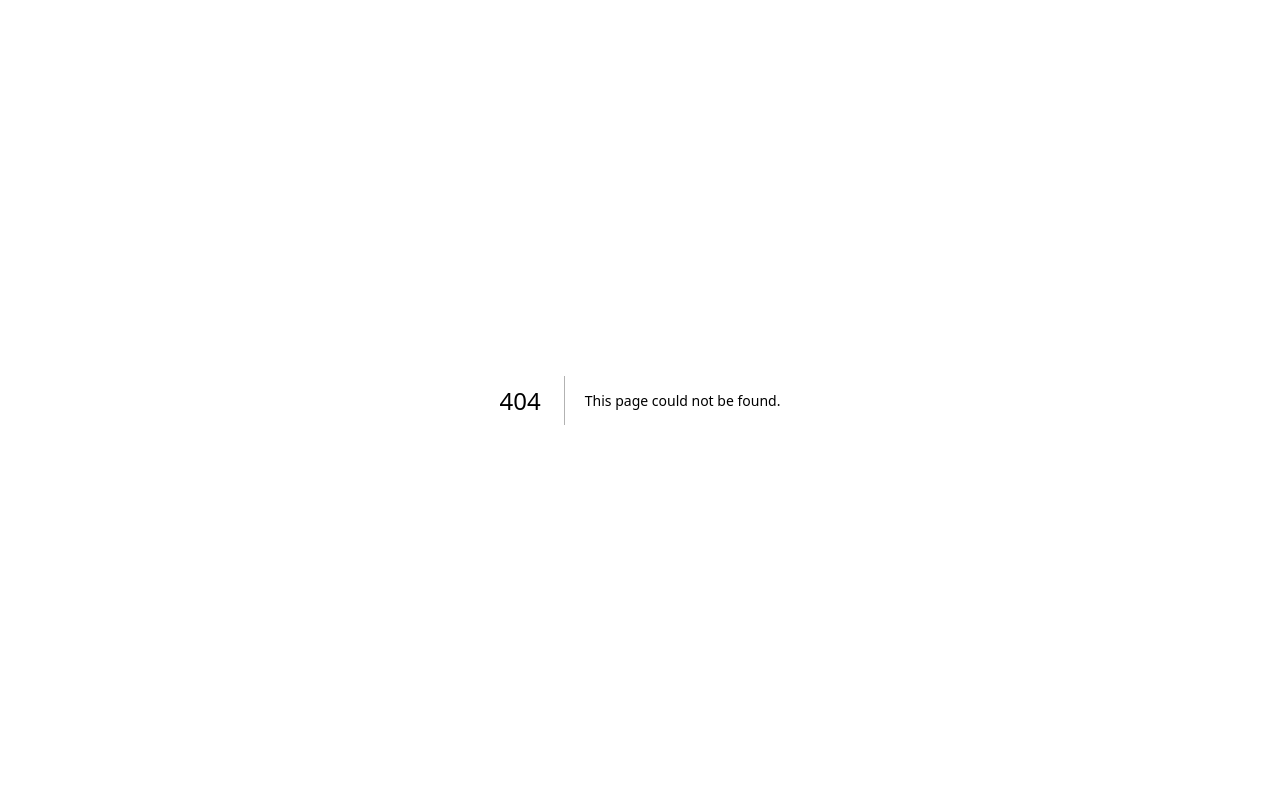
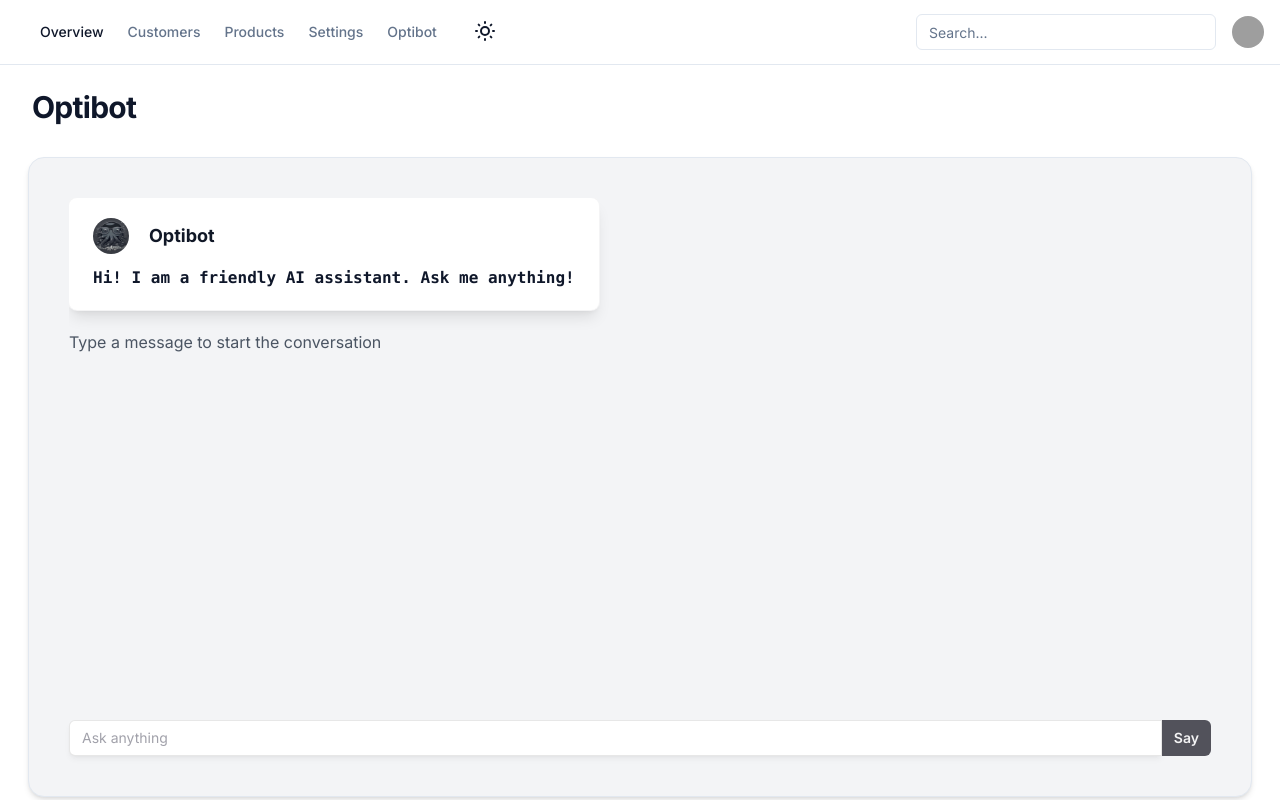
Before and after one commit to choopk/optistock, a Next.js app: page /optibot in a window 1280 px wide. Before the commit this address had no page. Built offline with nearby package versions, Linux system fonts and the light colour scheme; grey boxes are pictures that could not be loaded.

Commit message:
Moved chatbot to dedicated page Improved chatbot scrolling Improved chatbot design Fixed unused path

```diff
--- a/components/chat-line.tsx
+++ b/components/chat-line.tsx
@@ -46,36 +46,38 @@ export function ChatLine({ role = "assistant", content }: ChatGPTMessage) {
   if (!content) {
     return null;
   }
-  const formatteMessage = convertNewLines(content);
+  const formattedMessage = convertNewLines(content);
 
   return (
     <div
       className={
-        role != "assistant" ? "float-right clear-both" : "float-left clear-both"
+        role != "assistant"
+          ? "float-right clear-both ml-[10%]"
+          : "float-left clear-both mr-[10%]"
       }
     >
       <BalancerWrapper>
-        <div className="float-right mb-5 rounded-lg bg-white px-4 py-5 shadow-lg ring-1 ring-zinc-100 sm:px-6">
+        <div className="float-right mb-5 rounded-lg bg-white px-4 py-5 shadow-lg ring-1 ring-zinc-100 dark:bg-gray-800 dark:ring-gray-800 sm:px-6">
           <div className="flex space-x-3">
             <div className="flex-1 gap-4">
-              <p className="font-large text-xxl text-gray-900 flex items-center space-x-2">
-                <a href="#" className="hover:underline">
-                  {role == "assistant" ? "Optibot" : "You"}
-                </a>
+              <p className="font-large text-xxl mb-3 flex items-center space-x-2 text-gray-900">
                 {role == "assistant" && (
-                  <Avatar className="h-9 w-9">
+                  <Avatar className="mr-3 h-9 w-9">
                     <AvatarImage src="/avatars/optibot.png" alt="Avatar" />
                     <AvatarFallback>OP</AvatarFallback>
                   </Avatar>
                 )}
+                <span className="text-lg font-bold dark:text-white">
+                  {role == "assistant" ? "Optibot" : "You"}
+                </span>
               </p>
               <p
                 className={clsx(
-                  "text ",
-                  role == "assistant" ? "font- font-semibold " : "text-gray-400"
+                  "text font-semibold ",
+                  role == "assistant" ? "font-mono" : ""
                 )}
               >
-                {formatteMessage}
+                {formattedMessage}
               </p>
             </div>
           </div>
--- a/components/chat.tsx
+++ b/components/chat.tsx
@@ -14,12 +14,13 @@ export const initialMessages: ChatGPTMessage[] = [
 ];
 
 const InputMessage = ({ input, setInput, sendMessage }: any) => (
-  <div className="clear-both mt-6 flex">
+  <div className="clear-both flex">
     <input
       type="text"
       aria-label="chat input"
       required
-      className="min-w-0 flex-auto appearance-none rounded-md border border-zinc-900/10 bg-white px-3 py-[calc(theme(spacing.2)-1px)] shadow-md shadow-zinc-800/5 placeholder:text-zinc-400 focus:border-teal-500 focus:outline-none focus:ring-4 focus:ring-teal-500/10 sm:text-sm"
+      className="min-w-0 flex-auto appearance-none rounded-l-md border border-zinc-900/10 bg-white px-3 py-[calc(theme(spacing.2)-1px)] shadow-md shadow-zinc-800/5 placeholder:text-zinc-400 focus:border-teal-500 focus:outline-none focus:ring-4 focus:ring-teal-500/10 dark:bg-gray-300 dark:text-black dark:placeholder:text-zinc-500 sm:text-sm"
+      placeholder="Ask anything"
       value={input}
       onKeyDown={(e) => {
         if (e.key === "Enter") {
@@ -33,7 +34,7 @@ const InputMessage = ({ input, setInput, sendMessage }: any) => (
     />
     <Button
       type="submit"
-      className="ml-4 flex-none"
+      className="flex-none rounded-l-none"
       onClick={() => {
         sendMessage(input);
         setInput("");
@@ -60,11 +61,7 @@ export function Chat() {
   }, [cookie, setCookie]);
 
   useEffect(() => {
-    if (endOfMessagesRef.current) {
-      if (loading) {
-        endOfMessagesRef.current.scrollIntoView({ behavior: "smooth" });
-      }
-    }
+    endOfMessagesRef.current?.scrollIntoView({ behavior: "smooth" });
   }, [messages, loading]);
 
   // send message to API /api/chat endpoint
@@ -121,8 +118,8 @@ export function Chat() {
   };
 
   return (
-    <div className="flex h-[500px] flex-col overflow-y-auto rounded-2xl lg:border lg:p-6 bg-white shadow-md border border-coolGray-300 ml-7 mr-7 dark:bg-gray-800 dark:text-gray-300 dark:border-gray-700">
-      <ScrollArea className="flex-grow p-4 dark:bg-gray-900">
+    <div className="border-coolGray-300 ml-7 mr-7 flex h-[800px] max-h-[80vh] flex-col overflow-y-auto rounded-2xl border bg-gray-100 shadow-md dark:border-gray-700 dark:bg-gray-800 dark:bg-gray-900 dark:text-gray-300 lg:border lg:p-6">
+      <ScrollArea className="flex-grow p-4">
         {messages.map(({ content, role }, index) => (
           <ChatLine key={index} role={role} content={content} />
         ))}
@@ -132,9 +129,9 @@ export function Chat() {
             Type a message to start the conversation
           </span>
         )}
-        <div ref={endOfMessagesRef} />
+        <div className="clear-both" ref={endOfMessagesRef} />
       </ScrollArea>
-      <div className="bg-gray-100 p-4 dark:bg-gray-800">
+      <div className="rounded-2xl p-4">
         <InputMessage
           input={input}
           setInput={setInput}
--- a/components/main-nav.tsx
+++ b/components/main-nav.tsx
@@ -1,7 +1,7 @@
-import Link from "next/link"
+import Link from "next/link";
 
-import { cn } from "@/lib/utils"
-import { ThemeToggle } from "@/components/theme-toggle"
+import { cn } from "@/lib/utils";
+import { ThemeToggle } from "@/components/theme-toggle";
 
 export function MainNav({
   className,
@@ -19,24 +19,30 @@ export function MainNav({
         Overview
       </Link>
       <Link
-                href="/examples/dashboard"
+        href="/"
         className="text-sm font-medium text-muted-foreground transition-colors hover:text-primary"
       >
         Customers
       </Link>
       <Link
-                href="/examples/dashboard"
+        href="/"
         className="text-sm font-medium text-muted-foreground transition-colors hover:text-primary"
       >
         Products
       </Link>
       <Link
-                href="/examples/dashboard"
+        href="/"
         className="text-sm font-medium text-muted-foreground transition-colors hover:text-primary"
       >
         Settings
       </Link>
+      <Link
+        href="/optibot"
+        className="text-sm font-medium text-muted-foreground transition-colors hover:text-primary"
+      >
+        Optibot
+      </Link>
       <ThemeToggle />
     </nav>
-    )
+  );
 }
--- a/src/pages/index.tsx
+++ b/src/pages/index.tsx
@@ -1,28 +1,28 @@
 import Head from "next/head";
 import React from "react";
-import { Activity, CreditCard, DollarSign, Download, Users } from "lucide-react"
-import { Button } from "@/components/ui/button"
+import {
+  Activity,
+  CreditCard,
+  DollarSign,
+  Download,
+  Users,
+} from "lucide-react";
+import { Button } from "@/components/ui/button";
 import {
   Card,
   CardContent,
   CardDescription,
   CardHeader,
   CardTitle,
-} from "@/components/ui/card"
-import {
-  Chat
-} from "@/components/chat"
-import Link from 'next/link'
-import { Tabs, TabsContent, TabsList, TabsTrigger } from "@/components/ui/tabs"
-import { CalendarDateRangePicker } from "@/components/date-range-picker"
-import { Overview } from "@/components/overview"
-import { Inventory } from "@/components/inventory"
+} from "@/components/ui/card";
+import Link from "next/link";
+import { Tabs, TabsContent, TabsList, TabsTrigger } from "@/components/ui/tabs";
+import { CalendarDateRangePicker } from "@/components/date-range-picker";
+import { Overview } from "@/components/overview";
+import { Inventory } from "@/components/inventory";
 import PublicLayout from "@/components/layouts/PublicLayout";
 
-
-
 export default function Home() {
-
   return (
     <React.Fragment>
       <Head>
@@ -127,9 +127,7 @@ export default function Home() {
                 <Card className="col-span-3">
                   <CardHeader>
                     <CardTitle>Inventory</CardTitle>
-                    <CardDescription>
-                      Stock Overview
-                    </CardDescription>
+                    <CardDescription>Stock Overview</CardDescription>
                   </CardHeader>
                   <CardContent>
                     <Inventory />
@@ -139,7 +137,6 @@ export default function Home() {
             </TabsContent>
           </Tabs>
         </div>
-        <Chat />
       </PublicLayout>
     </React.Fragment>
   );
--- /dev/null
+++ b/src/pages/optibot.tsx
@@ -0,0 +1,28 @@
+import Head from "next/head";
+import React from "react";
+import { Chat } from "@/components/chat";
+import PublicLayout from "@/components/layouts/PublicLayout";
+
+export default function Home() {
+  return (
+    <React.Fragment>
+      <Head>
+        <title>Optibot from Optistock</title>
+        <meta
+          name="description"
+          content="Your best Inventory Management System Assistant"
+        />
+        <meta name="viewport" content="width=device-width, initial-scale=1" />
+        <link rel="icon" href="/favicon.ico" />
+      </Head>
+      <PublicLayout>
+        <div className="flex-1">
+          <div className="space-y-4 p-8 pt-6">
+            <h2 className="text-3xl font-bold tracking-tight">Optibot</h2>
+          </div>
+          <Chat />
+        </div>
+      </PublicLayout>
+    </React.Fragment>
+  );
+}
```
Lines whose indentation alone changed are shown as unchanged.
